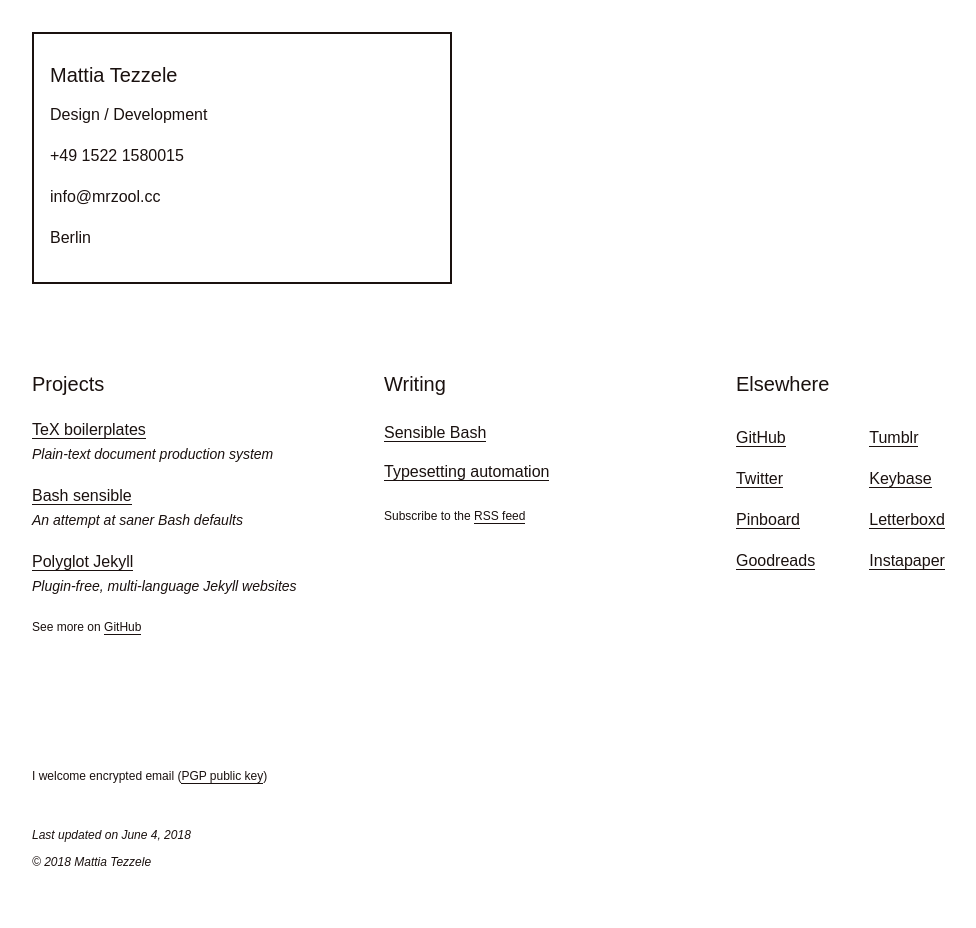
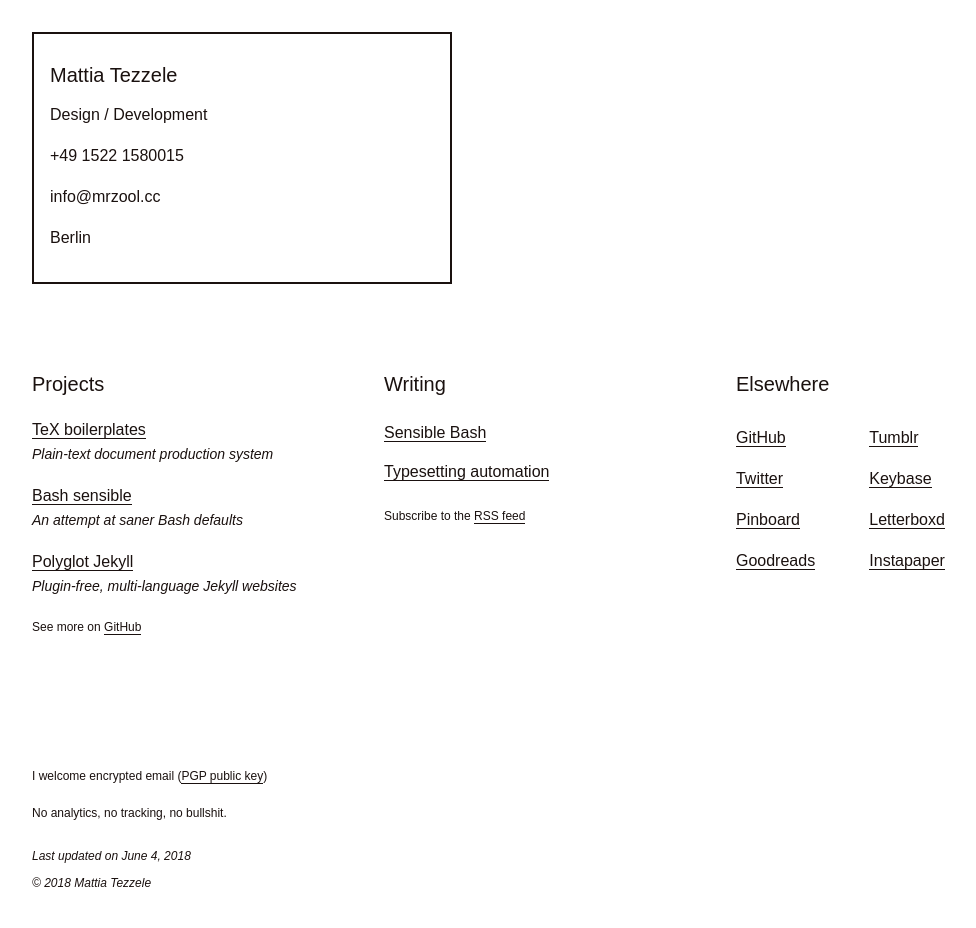
Before and after one commit to mrzool/mrzool.github.io, a Jekyll site: the page built from index.md, in a window 1280 px wide. Shown: the whole page, without its empty margins (0-976 px from the left). Built offline with Jekyll 4.4.1, drawn with Linux system fonts in a browser that asks for light colours; before the commit the page ends 907 px from its top, so only the background shows below that.

```diff
--- a/_includes/_footer.html
+++ b/_includes/_footer.html
@@ -1,6 +1,7 @@
 <footer class="ml2 mr2 px2 mt2 mb3">
   <small class="h6">
-    <p class="mb3">I welcome encrypted email (<a href="https://keybase.io/zool/pgp_keys.asc?fingerprint=4c9d065963ce0529a9f528198e8372839251a729">PGP public key</a>)</p>
+    <p class="mb1">I welcome encrypted email (<a href="https://keybase.io/zool/pgp_keys.asc?fingerprint=4c9d065963ce0529a9f528198e8372839251a729">PGP public key</a>)</p>
+    <p class="mb2">No analytics, no tracking, no bullshit.</p>
     <i>Last updated on {{ 'now' | date: "%B %-d, %Y" }}</i><br>
     <i>&copy; {{ 'now' | date: "%Y" }} Mattia Tezzele</i>
   </small>
```
